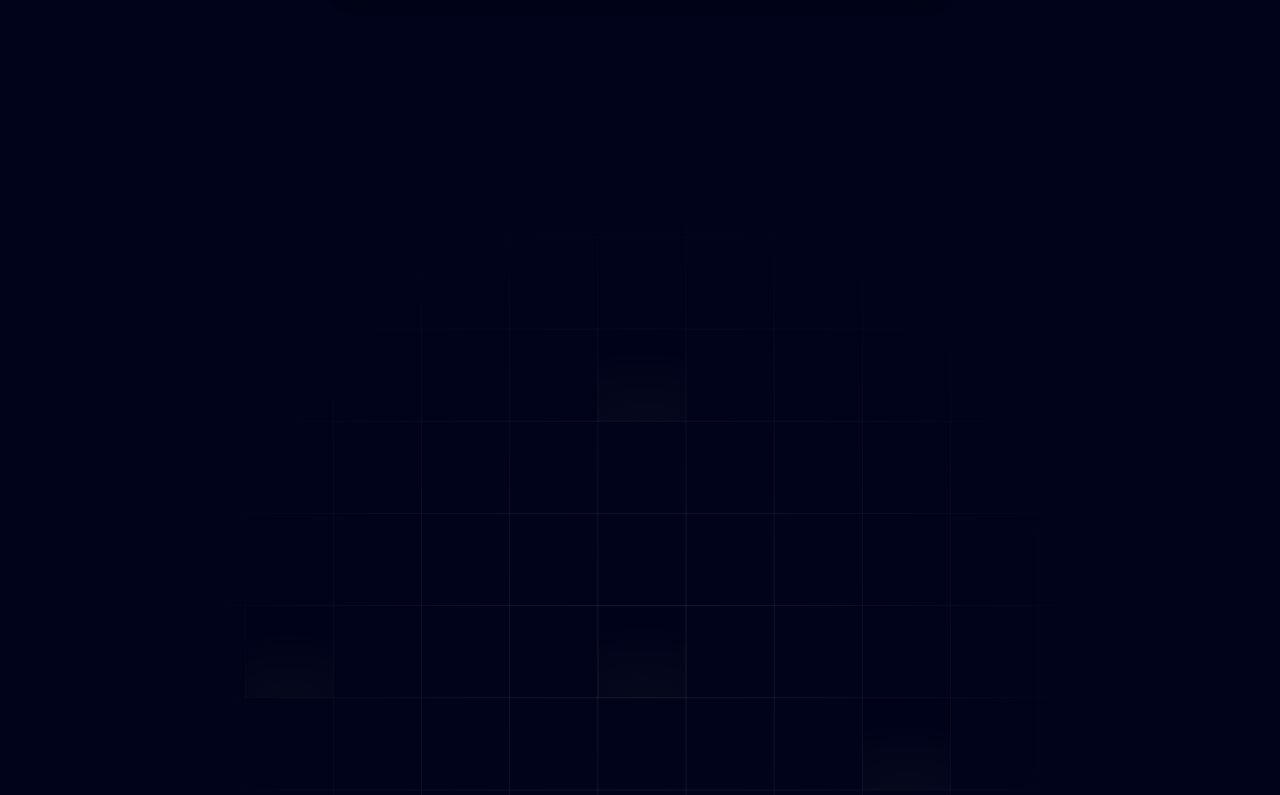
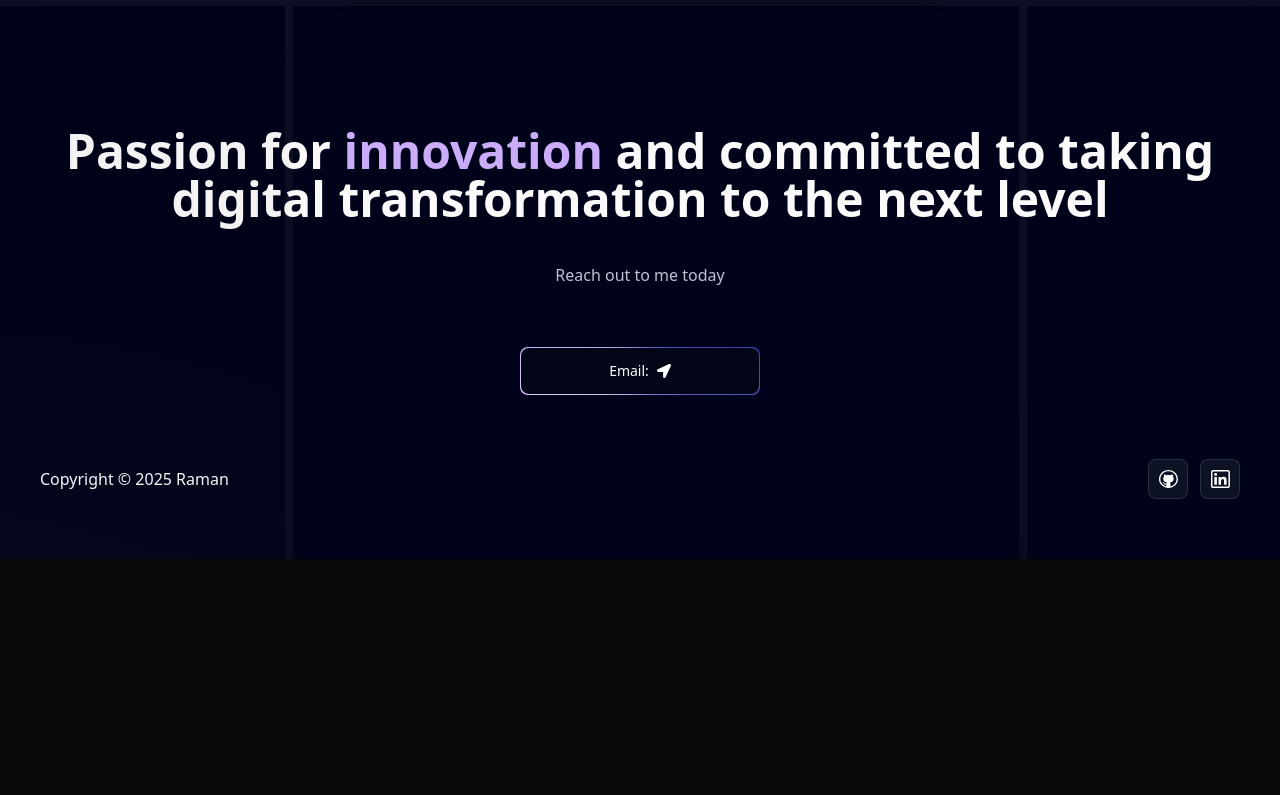
Before and after one commit to DevolRaman750/nexj-ptflio, a Next.js app: page / in a window 1280 px wide. Shown: the part 6285-7080 px from the top of the page. After the commit the page ends 6844 px from the top, so only its background shows below. Built offline with nearby package versions, Linux system fonts and the light colour scheme.

Commit message:
3nd commit

```diff
--- a/components/Footer.tsx
+++ b/components/Footer.tsx
@@ -1,4 +1,5 @@
 import React from 'react';
+import Image from 'next/image';
 import MagicButton from './ui/MagicButton';
 import { FaLocationArrow } from 'react-icons/fa';
 import { socialMedia } from '@/data';
@@ -7,9 +8,11 @@ const Footer = () => {
   return (
     <footer className='w-full pb-10 mb-[100px] md:mb-5' id='contact'>
       <div>
-        <img
+        <Image
           src='/footer-grid.svg'
           alt='grid'
+          layout='fill'
+          objectFit='cover'
           className='w-full h-full opacity-50'
         />
       </div>
@@ -36,7 +39,7 @@ const Footer = () => {
           {socialMedia.map((profile) => (
             <div key={profile.id} className='w-10 h-10 cursor-pointer flex justify-center items-center backdrop-blur-lg saturate-180 bg-opacity-75 bg-black-200 rounded-lg border border-black-300'>
               <a href={profile.link}>
-                <img
+                <Image
                   src={profile.img}
                   alt={profile.img}
                   width={20}
```
